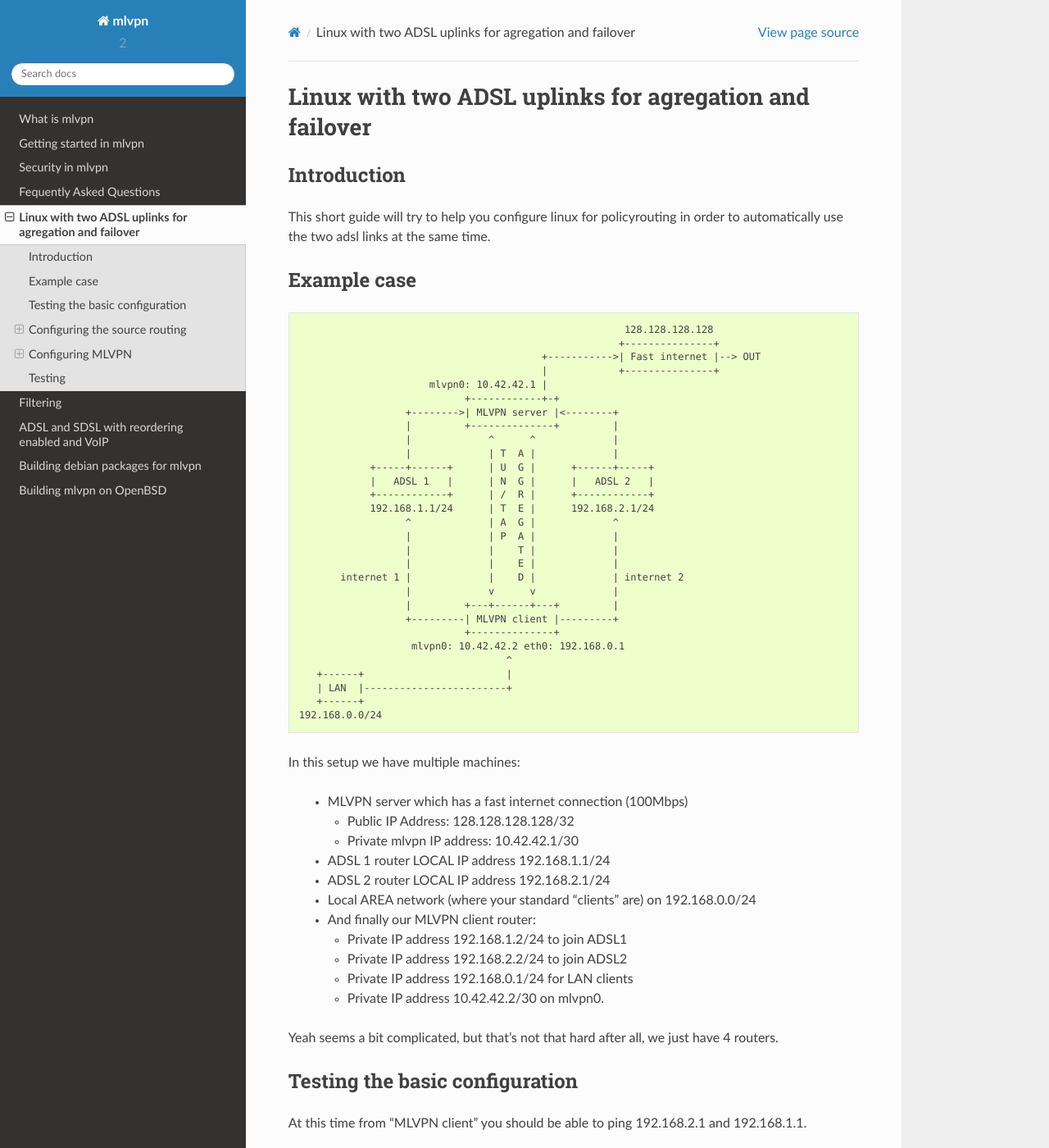
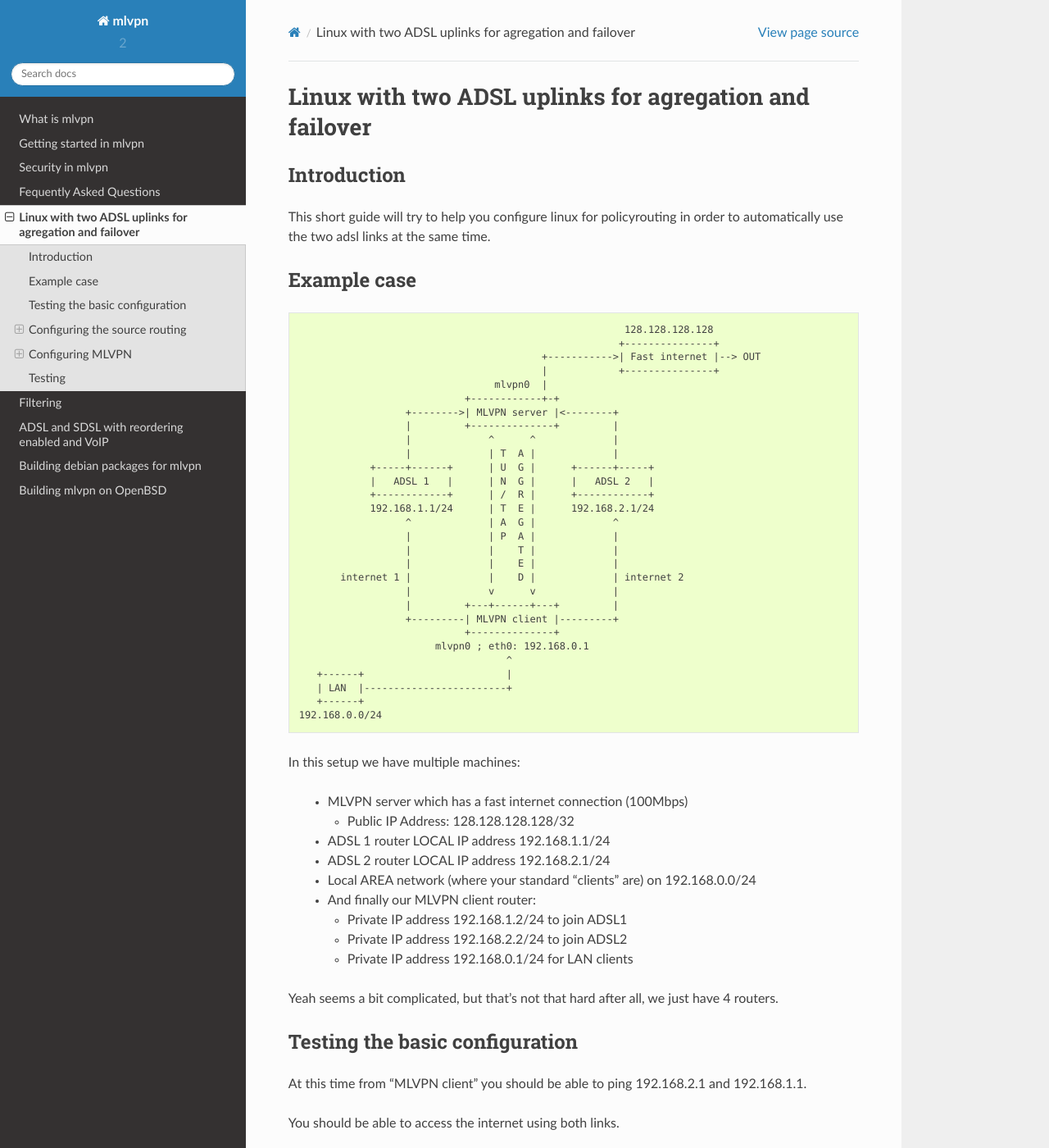
Before and after one commit to zehome/MLVPN, a Sphinx documentation site: the page built from doc/source/linux_example.rst, in a window 1280 px wide and 1400 px high. Shown: the whole window at 82% size. Built offline with Sphinx 7.4.7 and the Read the Docs theme 2.0.0, drawn with Linux system fonts in a browser that asks for light colours; some of the changed text lies outside the part shown.

Commit message:
[Doc] Don't assign any IP to the VPN endpoints
This simplify the overall configuration and prevent the use of an other private network

```diff
--- a/doc/source/linux_example.rst
+++ b/doc/source/linux_example.rst
@@ -16,7 +16,7 @@
                                                            +---------------+
                                               +----------->| Fast internet |--> OUT
                                               |            +---------------+
-                           mlvpn0: 10.42.42.1 |
+                                      mlvpn0  |
                                  +------------+-+
                        +-------->| MLVPN server |<--------+
                        |         +--------------+         |
@@ -35,7 +35,7 @@
                        |         +---+------+---+         |
                        +---------| MLVPN client |---------+
                                  +--------------+
-                        mlvpn0: 10.42.42.2 eth0: 192.168.0.1
+                            mlvpn0 ; eth0: 192.168.0.1
                                         ^
         +------+                        |
         | LAN  |------------------------+
@@ -48,7 +48,6 @@
   * MLVPN server which has a fast internet connection (100Mbps)
 
     - Public IP Address: 128.128.128.128/32
-    - Private mlvpn IP address: 10.42.42.1/30
 
   * ADSL 1 router LOCAL IP address 192.168.1.1/24
   * ADSL 2 router LOCAL IP address 192.168.2.1/24
@@ -58,7 +57,6 @@
     - Private IP address 192.168.1.2/24 to join ADSL1
     - Private IP address 192.168.2.2/24 to join ADSL2
     - Private IP address 192.168.0.1/24 for LAN clients
-    - Private IP address 10.42.42.2/30 on mlvpn0.
 
 Yeah seems a bit complicated, but that's not that hard after all, we just have 4 routers.
 
@@ -372,11 +370,10 @@
     if [ "$newstatus" = "tuntap_up" ]; then
         echo "$tuntap_intf setup"
         /sbin/ip link set dev $tuntap_intf mtu 1400 up
-        /sbin/ip addr add 10.42.42.2/30 dev $tuntap_intf
-        /sbin/route add proof.ovh.net gw 10.42.42.2
+        /sbin/ip route add proof.ovh.net dev $tuntap_intf
     elif [ "$newstatus" = "tuntap_down" ]; then
         echo "$tuntap_intf shutdown"
-        /sbin/route del proof.ovh.net gw 10.42.42.2
+        /sbin/ip route del proof.ovh.net dev $tuntap_intf
     elif [ "$newstatus" = "rtun_up" ]; then
         echo "rtun [${rtun}] is up"
     elif [ "$newstatus" = "rtun_down" ]; then
@@ -430,16 +427,11 @@
     if [ "$newstatus" = "tuntap_up" ]; then
         echo "$tuntap_intf setup"
         /sbin/ip link set dev $tuntap_intf mtu 1400 up
-        /sbin/ip addr add 10.42.42.1/30 dev $tuntap_intf
         # NAT thru our server (eth0 is our output interface on the server)
-        # mlvpn0 link
-        /sbin/iptables -t nat -A POSTROUTING -o eth0 -s 10.42.42.0/30 -j MASQUERADE
         # LAN 192.168.0.0/24 from "client"
-        /sbin/ip route add 192.168.0.0/24 via 10.42.42.2
+        /sbin/ip route add 192.168.0.0/24 dev $tuntap_intf
         /sbin/iptables -t nat -A POSTROUTING -o eth0 -s 192.168.0.0/24 -j MASQUERADE
     elif [ "$newstatus" = "tuntap_down" ]; then
-        /sbin/ip route del 192.168.0.0/24 via 10.42.42.2
-        /sbin/iptables -t nat -D POSTROUTING -o eth0 -s 10.42.42.0/30 -j MASQUERADE
         /sbin/iptables -t nat -D POSTROUTING -o eth0 -s 192.168.0.0/24 -j MASQUERADE
     fi
     ) >> /var/log/mlvpn_commands.log 2>&1
@@ -482,10 +474,6 @@
 
 .. code-block:: sh
 
-    # Testing connectivity to the server (tunnel address space)
-    root@client:~ # ping -n -c2 -I10.42.42.2 10.42.42.1
-    # Testing connectivity to the server (LAN address space)
-    root@client:~ # ping -n -c1 -I192.168.0.1 10.42.42.1
     # Testing connectivity to the internet
     root@client:~ # ping -n -c1 -I192.168.0.1 proof.ovh.net
     # Download speed testing
```
